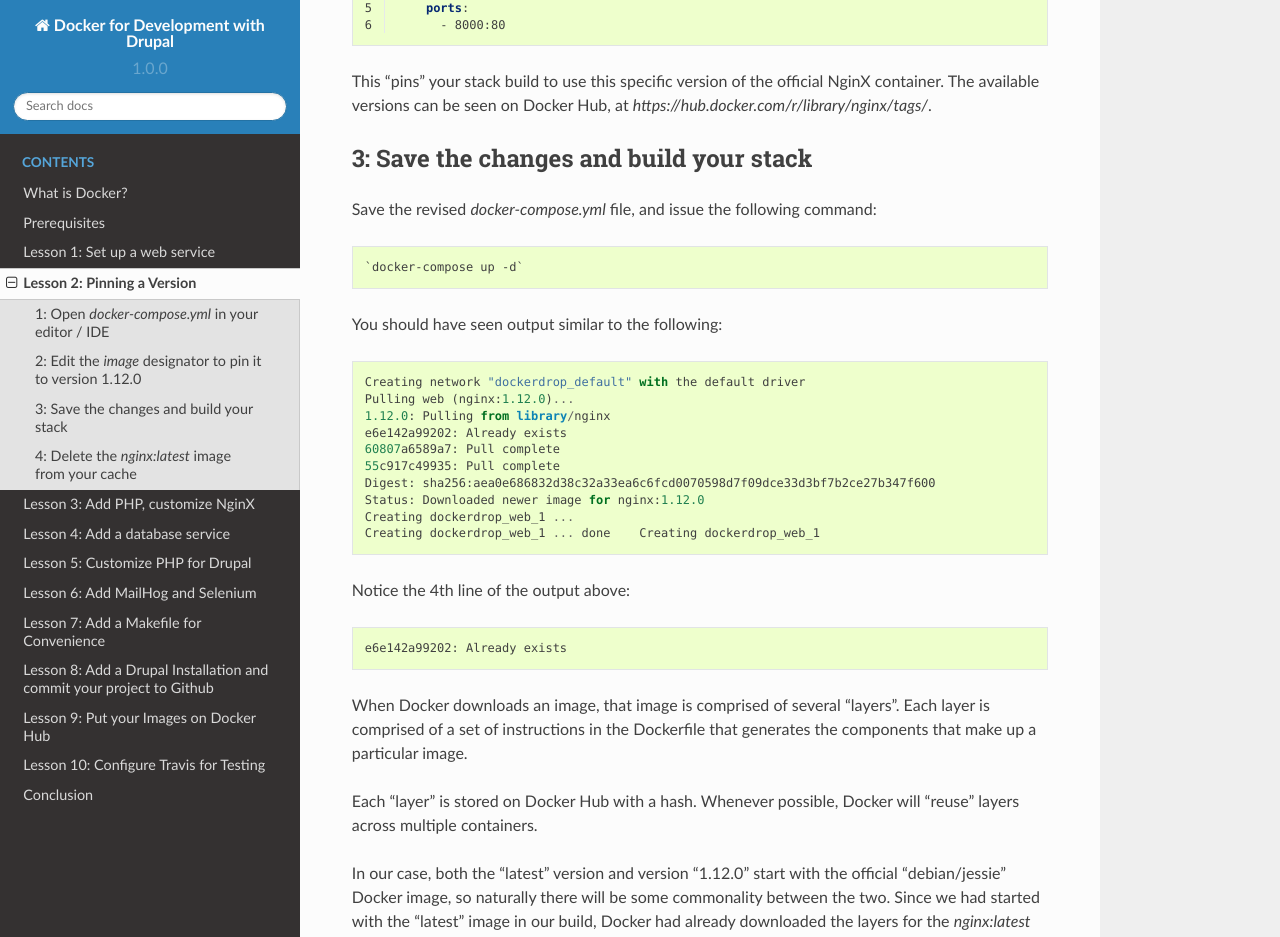
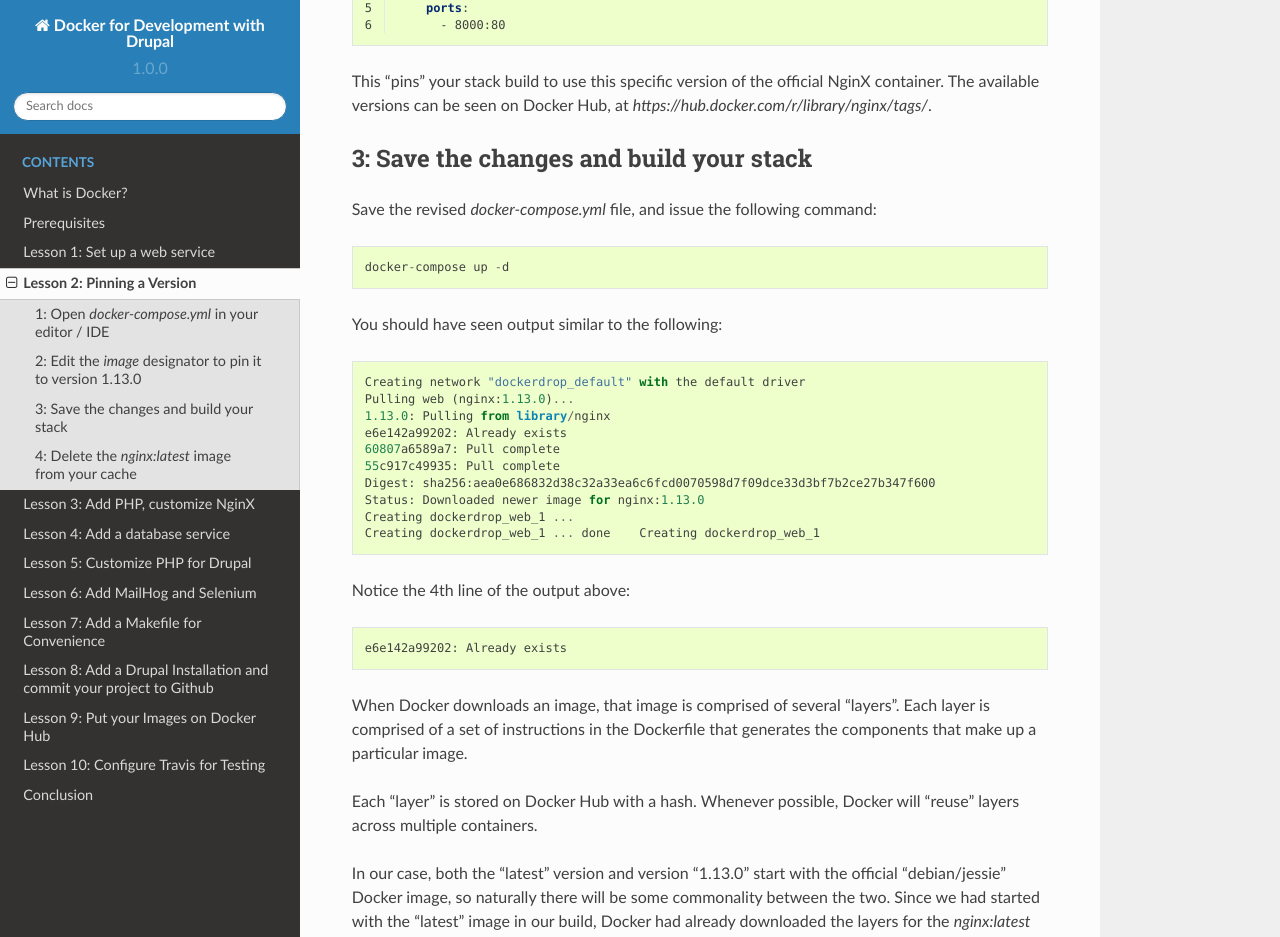
Before and after one commit to codementality/docker-for-drupal-development, a Sphinx documentation site: the page built from docs/lessontwo.rst, in a window 1280 px wide and 1400 px high, scrolled down 695 px. Shown: the top 937 px of the window. Built offline with Sphinx 7.4.7 and the Read the Docs theme 2.0.0, drawn with Linux system fonts in a browser that asks for light colours; some of the changed text lies outside the part shown.

Commit message:
Updating nginx from version 1.12 to 1.13

```diff
--- a/docs/lessontwo.rst
+++ b/docs/lessontwo.rst
@@ -19,7 +19,7 @@ Open the `docker-compose.yml` file and take a look at the `image` designator:
 
 This line designates the image to be used in this build.  The format of this line is `<container>:<version>`.  For Docker containers, the "latest" version is usually the "bleeding edge" image, and is subject to change.
 
-2:  Edit the `image` designator to pin it to version 1.12.0
+2:  Edit the `image` designator to pin it to version 1.13.0
 ###########################################################
 
 Edit the line from Step 1 to read as follows:
@@ -31,7 +31,7 @@ Edit the line from Step 1 to read as follows:
    version: '3'
    services:
      web:
-       image: nginx: 1.12.0
+       image: nginx: 1.13.0
        ports:
          - 8000:80
 
@@ -42,19 +42,19 @@ This "pins" your stack build to use this specific version of the official NginX
 
 Save the revised `docker-compose.yml` file, and issue the following command::
 
-`docker-compose up -d`
+    docker-compose up -d
 
 You should have seen output similar to the following::
 
 
     Creating network "dockerdrop_default" with the default driver
-    Pulling web (nginx:1.12.0)...
-    1.12.0: Pulling from library/nginx
+    Pulling web (nginx:1.13.0)...
+    1.13.0: Pulling from library/nginx
     e6e142a99202: Already exists
     60807a6589a7: Pull complete
     55c917c49935: Pull complete
     Digest: sha256:aea0e686832d38c32a33ea6c6fcd0070598d7f09dce33d3bf7b2ce27b347f600
-    Status: Downloaded newer image for nginx:1.12.0
+    Status: Downloaded newer image for nginx:1.13.0
     Creating dockerdrop_web_1 ...
     Creating dockerdrop_web_1 ... done    Creating dockerdrop_web_1
 
@@ -66,9 +66,9 @@ When Docker downloads an image, that image is comprised of several "layers".  Ea
 
 Each "layer" is stored on Docker Hub with a hash.  Whenever possible, Docker will "reuse" layers across multiple containers.
 
-In our case, both the "latest" version and version "1.12.0" start with the official "debian/jessie" Docker image, so naturally there will be some commonality between the two.  Since we had started with the "latest" image in our build, Docker had already downloaded the layers for the `nginx:latest` image and cached them locally.
+In our case, both the "latest" version and version "1.13.0" start with the official "debian/jessie" Docker image, so naturally there will be some commonality between the two.  Since we had started with the "latest" image in our build, Docker had already downloaded the layers for the `nginx:latest` image and cached them locally.
 
-There is one layer that is common between `nginx:latest` and `nginx:1.12.0`, which Docker identified via its hash, so Docker doesn't download that layer again; it simply downloads the ones where there are differences, and locally constructs the "nginx:1.12.0" image from those layers.
+There is one layer that is common between `nginx:latest` and `nginx:1.13.0`, which Docker identified via its hash, so Docker doesn't download that layer again; it simply downloads the ones where there are differences, and locally constructs the "nginx:1.13.0" image from those layers.
 
 4:  Delete the `nginx:latest` image from your cache
 ###################################################
@@ -80,7 +80,7 @@ This is an optional step, but helps keep your local Docker cache from becoming c
 You should see something similar to the following::
 
     REPOSITORY                     TAG                 IMAGE ID            CREATED             SIZE
-    nginx                          1.12.0              313ec0a602bc        2 days ago          107MB
+    nginx                          1.13.0              313ec0a602bc        2 days ago          107MB
     nginx                          latest              c246cd3dd41d        2 days ago          107MB
 
 
@@ -88,4 +88,4 @@ The IMAGE ID is the hash assigned to each image stored in your local cache.  To
 
    docker rmi c246cd3dd41d <== replace hash
 
-Now when you issue the command `docker images` you should only see the `nginx:1.12.0` image.
+Now when you issue the command `docker images` you should only see the `nginx:1.13.0` image.
```
